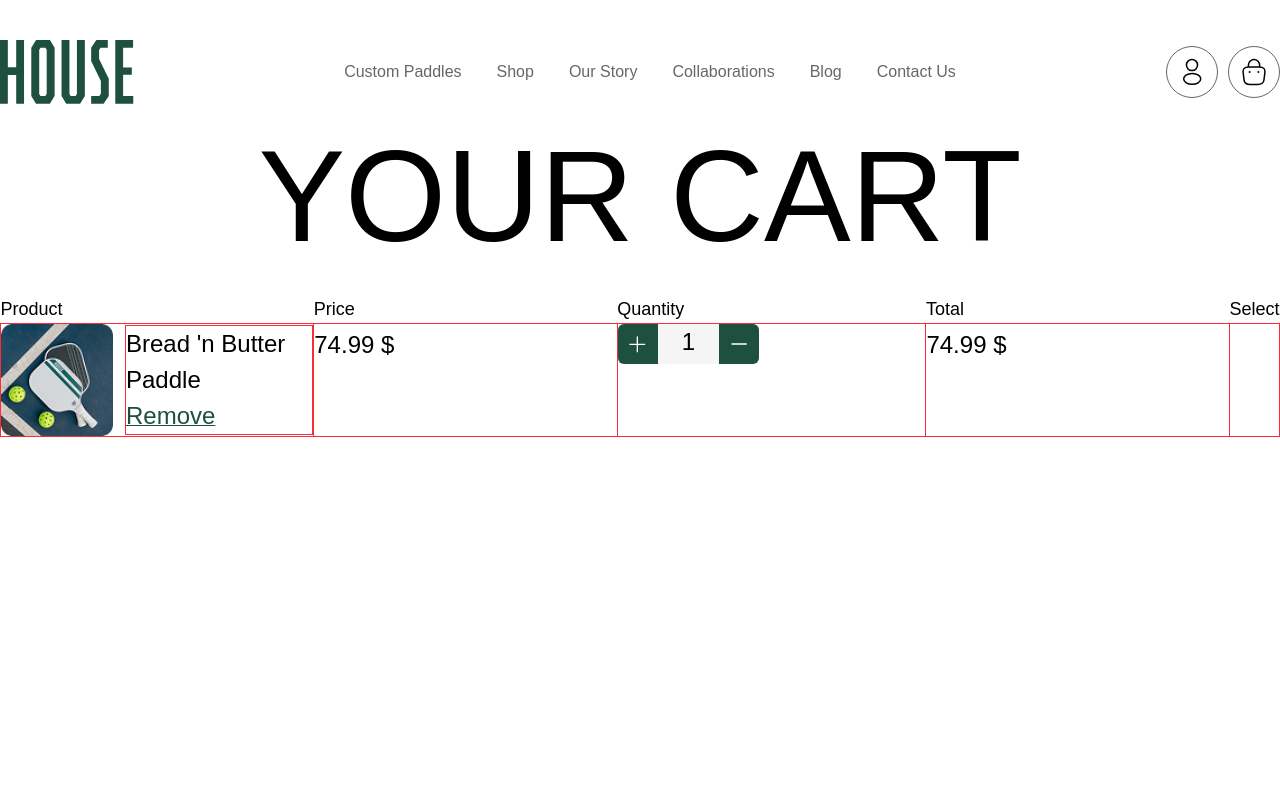
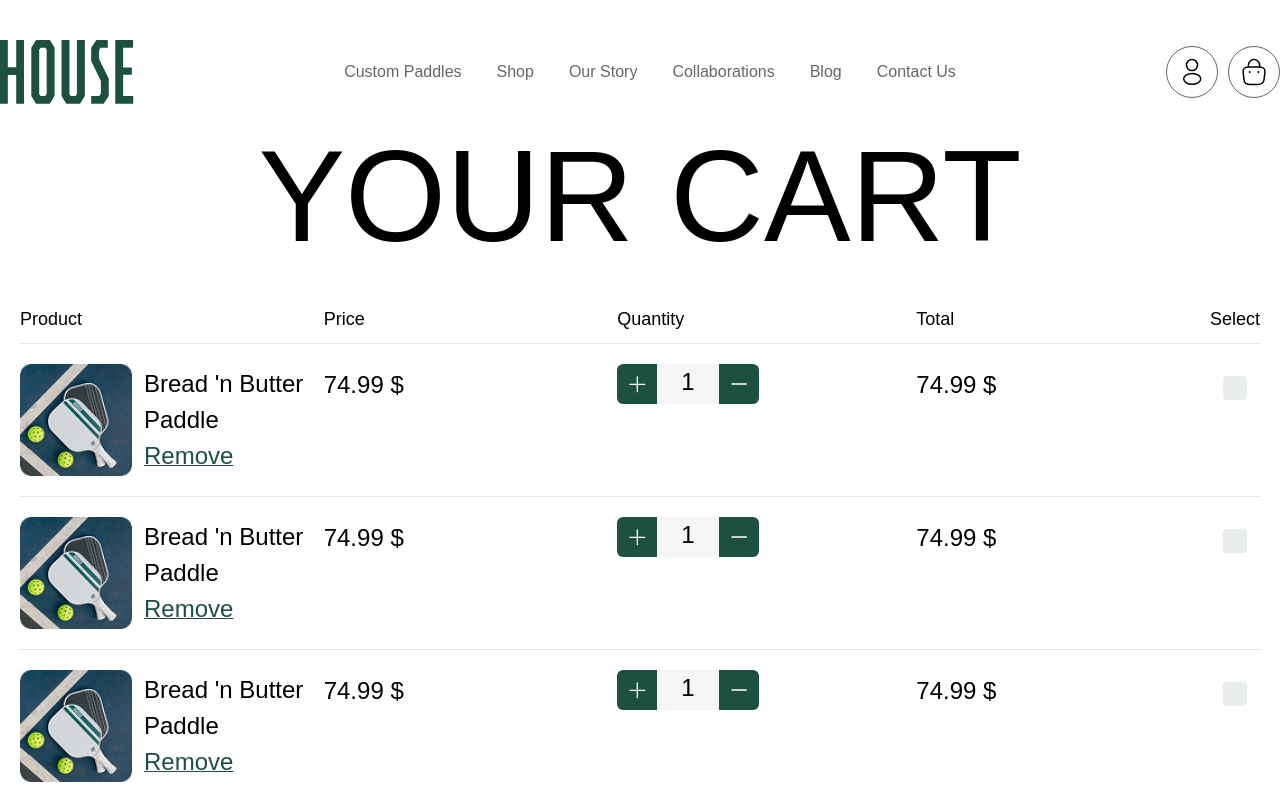
Before and after one commit to MuhammadShameel/Pickle-Ball, a Next.js app: page / in a window 1280 px wide. Shown: the top 800 px of the page. Built offline with nearby package versions, Linux system fonts and the light colour scheme; a web font is replaced by a local one.

Commit message:
cart page added

```diff
--- a/app/components/CartDetail.tsx
+++ b/app/components/CartDetail.tsx
@@ -6,7 +6,7 @@ import Link from "next/link";
 const CartDetail = () => {
   return (
     <>
-      <section>
+      <section className="px-3 sm:px-3.5 md:px-5">
         <div className="container mx-auto">
           <div className="text-center">
             <h2 className="text-black uppercase font-h1 leading-[80.769%]">
@@ -15,29 +15,29 @@ const CartDetail = () => {
           </div>
           <div className="cart mt-12">
             <table className="w-full">
-              <thead>
+              <thead className="py-2.5">
                 <tr className="text-left">
-                  <th>
+                  <th className="py-2.5">
                     <span className="fs-18 text-black leading-normal">
                       Product
                     </span>
                   </th>
-                  <th>
+                  <th className="py-2.5">
                     <span className="fs-18 text-black leading-normal">
                       Price
                     </span>
                   </th>
-                  <th>
+                  <th className="py-2.5">
                     <span className="fs-18 text-black leading-normal">
                       Quantity
                     </span>
                   </th>
-                  <th>
+                  <th className="py-2.5">
                     <span className="fs-18 text-black leading-normal">
                       Total
                     </span>
                   </th>
-                  <th>
+                  <th className="py-2.5">
                     <span className="fs-18 text-black leading-normal">
                       Select
                     </span>
@@ -45,8 +45,8 @@ const CartDetail = () => {
                 </tr>
               </thead>
               <tbody>
-                <tr>
-                  <td className="w-[25%] border border-red-500">
+                <tr className="border-t border-[#E5E5E5]">
+                  <td className="w-[25%] py-5">
                     <div className="flex flex-row gap-3 items-center justify-start">
                       <div className="img-wrapper min-w-[112px] aspect-square rounded-[10px] overflow-hidden">
                         <Image
@@ -55,7 +55,7 @@ const CartDetail = () => {
                           className="w-full! h-full! object-cover"
                         />
                       </div>
-                      <div className="border border-red-500">
+                      <div className="">
                         <Link href={"#"}>
                           <p className="cart-item_name text-black leading-normal">
                             Bread 'n Butter Paddle
@@ -67,12 +67,12 @@ const CartDetail = () => {
                       </div>
                     </div>
                   </td>
-                  <td className="w-[25%] align-text-top border border-red-500">
+                  <td className="w-[25%] py-5 align-text-top ">
                     <span className="cart-item_price text-black leading-normal">
                       74.99 $
                     </span>
                   </td>
-                  <td className="w-[25%] align-text-top border border-red-500">
+                  <td className="w-[25%] py-5 align-text-top ">
                     <div className="quantity-counter inline-flex flex-row rounded-[6px] overflow-hidden">
                       <button className="increment flex items-center justify-center text-white bg-dark-green cursor-pointer">
                         <svg
@@ -117,17 +117,216 @@ const CartDetail = () => {
                       </button>
                     </div>
                   </td>
-                  <td className="w-[25%] align-text-top border border-red-500">
+                  <td className="w-[25%] py-5 align-text-top ">
                     <span className="cart-item_total text-black leading-normal">
                       74.99 $
                     </span>
                   </td>
-                  <td className="align-text-top text-center border border-red-500">
-                    <input className="checkbox" type="checkbox" name="" id="" />
+                  <td className="py-5 align-text-top text-center ">
+                    <input
+                      className="checkbox primary"
+                      type="checkbox"
+                      name=""
+                      id=""
+                    />
+                  </td>
+                </tr>
+                <tr className="border-t border-[#E5E5E5]">
+                  <td className="w-[25%] py-5">
+                    <div className="flex flex-row gap-3 items-center justify-start">
+                      <div className="img-wrapper min-w-[112px] aspect-square rounded-[10px] overflow-hidden">
+                        <Image
+                          src={CartExample}
+                          alt="Cart Example Product"
+                          className="w-full! h-full! object-cover"
+                        />
+                      </div>
+                      <div className="">
+                        <Link href={"#"}>
+                          <p className="cart-item_name text-black leading-normal">
+                            Bread 'n Butter Paddle
+                          </p>
+                        </Link>
+                        <button className="text-green underline cursor-pointer leading-normal">
+                          <span>Remove</span>
+                        </button>
+                      </div>
+                    </div>
+                  </td>
+                  <td className="w-[25%] py-5 align-text-top ">
+                    <span className="cart-item_price text-black leading-normal">
+                      74.99 $
+                    </span>
+                  </td>
+                  <td className="w-[25%] py-5 align-text-top ">
+                    <div className="quantity-counter inline-flex flex-row rounded-[6px] overflow-hidden">
+                      <button className="increment flex items-center justify-center text-white bg-dark-green cursor-pointer">
+                        <svg
+                          width="17"
+                          height="17"
+                          viewBox="0 0 17 17"
+                          fill="none"
+                          xmlns="http://www.w3.org/2000/svg"
+                        >
+                          <path
+                            d="M8.33203 1L8.33203 15.6667"
+                            stroke="white"
+                            strokeWidth="1.33333"
+                            strokeLinecap="round"
+                          />
+                          <path
+                            d="M1 8.33398L15.6667 8.33398"
+                            stroke="white"
+                            strokeWidth="1.33333"
+                            strokeLinecap="round"
+                          />
+                        </svg>
+                      </button>
+                      <span className="quantity-value bg-[#F5F5F5] leading-normal text-black px-6">
+                        1
+                      </span>
+                      <button className="decrement flex items-center justify-center text-white bg-dark-green cursor-pointer">
+                        <svg
+                          width="16"
+                          height="2"
+                          viewBox="0 0 16 2"
+                          fill="none"
+                          xmlns="http://www.w3.org/2000/svg"
+                        >
+                          <path
+                            d="M1 1L15.3 1"
+                            stroke="white"
+                            strokeWidth="1.3"
+                            strokeLinecap="round"
+                          />
+                        </svg>
+                      </button>
+                    </div>
+                  </td>
+                  <td className="w-[25%] py-5 align-text-top ">
+                    <span className="cart-item_total text-black leading-normal">
+                      74.99 $
+                    </span>
+                  </td>
+                  <td className="py-5 align-text-top text-center ">
+                    <input
+                      className="checkbox primary"
+                      type="checkbox"
+                      name=""
+                      id=""
+                    />
+                  </td>
+                </tr>
+                <tr className="border-t border-[#E5E5E5]">
+                  <td className="w-[25%] py-5">
+                    <div className="flex flex-row gap-3 items-center justify-start">
+                      <div className="img-wrapper min-w-[112px] aspect-square rounded-[10px] overflow-hidden">
+                        <Image
+                          src={CartExample}
+                          alt="Cart Example Product"
+                          className="w-full! h-full! object-cover"
+                        />
+                      </div>
+                      <div className="">
+                        <Link href={"#"}>
+                          <p className="cart-item_name text-black leading-normal">
+                            Bread 'n Butter Paddle
+                          </p>
+                        </Link>
+                        <button className="text-green underline cursor-pointer leading-normal">
+                          <span>Remove</span>
+                        </button>
+                      </div>
+                    </div>
+                  </td>
+                  <td className="w-[25%] py-5 align-text-top ">
+                    <span className="cart-item_price text-black leading-normal">
+                      74.99 $
+                    </span>
+                  </td>
+                  <td className="w-[25%] py-5 align-text-top ">
+                    <div className="quantity-counter inline-flex flex-row rounded-[6px] overflow-hidden">
+                      <button className="increment flex items-center justify-center text-white bg-dark-green cursor-pointer">
+                        <svg
+                          width="17"
+                          height="17"
+                          viewBox="0 0 17 17"
+                          fill="none"
+                          xmlns="http://www.w3.org/2000/svg"
+                        >
+                          <path
+                            d="M8.33203 1L8.33203 15.6667"
+                            stroke="white"
+                            strokeWidth="1.33333"
+                            strokeLinecap="round"
+                          />
+                          <path
+                            d="M1 8.33398L15.6667 8.33398"
+                            stroke="white"
+                            strokeWidth="1.33333"
+                            strokeLinecap="round"
+                          />
+                        </svg>
+                      </button>
+                      <span className="quantity-value bg-[#F5F5F5] leading-normal text-black px-6">
+                        1
+                      </span>
+                      <button className="decrement flex items-center justify-center text-white bg-dark-green cursor-pointer">
+                        <svg
+                          width="16"
+                          height="2"
+                          viewBox="0 0 16 2"
+                          fill="none"
+                          xmlns="http://www.w3.org/2000/svg"
+                        >
+                          <path
+                            d="M1 1L15.3 1"
+                            stroke="white"
+                            strokeWidth="1.3"
+                            strokeLinecap="round"
+                          />
+                        </svg>
+                      </button>
+                    </div>
+                  </td>
+                  <td className="w-[25%] py-5 align-text-top ">
+                    <span className="cart-item_total text-black leading-normal">
+                      74.99 $
+                    </span>
+                  </td>
+                  <td className="py-5 align-text-top text-center ">
+                    <input
+                      className="checkbox primary"
+                      type="checkbox"
+                      name=""
+                      id=""
+                    />
                   </td>
                 </tr>
               </tbody>
             </table>
+            <div className="mt-12 ">
+              <p className="text-[#808080] leading-normal mb-3.5">
+                Frequently bought With{" "}
+              </p>
+            </div>
+
+            <div className="mt-12 ">
+              <div className="w-full md:w-[50%] border-t border-[#E5E5E5]">
+                <div className="mt-2.5 flex flex-row justify-between items-center">
+                  <span>Grand Total</span>
+                  <h3 className="font-bold! text-black leading-[95.238%]">
+                    74.99 $
+                  </h3>
+                </div>
+                <p className="fs-18 text-[#808080] leading-normal">
+                  Taxes and Shipping calculated at checkout
+                </p>
+                <button className="btn style-2 btn-primary  leading-normal cursor-pointer w-full mt-7">
+                  Checkout
+                </button>
+              </div>
+            </div>
           </div>
         </div>
       </section>
--- a/app/styles/globals.css
+++ b/app/styles/globals.css
@@ -185,31 +185,20 @@ img {
   transition: background-color 0.2s, border-color 0.2s;
 }
 
-input[type="checkbox"]:checked {
-  background-color: #333;
-  border-color: #333;
+.checkbox.primary {
+  background-color: #E9EEEC;
 }
 
-input[type="checkbox"]:checked::after {
-  content: "✔";
+.checkbox:checked::after {
+  content: "";
   position: absolute;
-  top: 50%;
-  left: 50%;
-  transform: translate(-50%, -50%);
-  color: #fff;
-  font-size: 12px;
-  line-height: 1;
+  background: url('../../public/assets/images/tick.svg') no-repeat center center;
+  top: 0%;
+  left: 0%;
+  width: 100%;
+  height: 100%;
 }
 
-/* 5) Hover / focus states */
-input[type="checkbox"]:hover {
-  border-color: #666;
-}
-
-input[type="checkbox"]:focus {
-  outline: none;
-  box-shadow: 0 0 0 2px rgba(51, 51, 51, 0.3);
-}
 
 
 /* our blog section start */
```
Also changed, not shown: public/assets/images/tick.svg (added).
